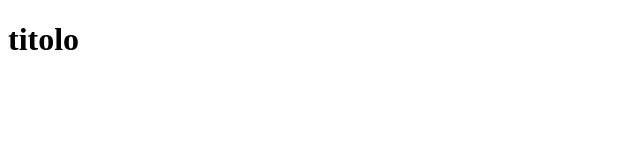
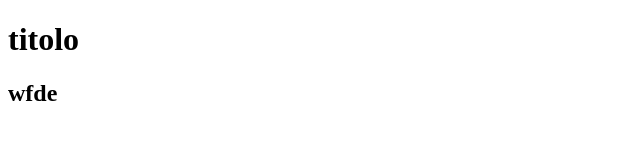
Before and after one commit to Paolo-dev-it/htmlcss-hello, a plain HTML site: page index.html in a window 1280 px wide. Shown: the full height of the page, 0-640 px from the left. Drawn offline with Linux system fonts and the light colour scheme.

Commit message:
ho inserito un sottotitolo

```diff
--- a/index.html
+++ b/index.html
@@ -8,5 +8,6 @@
 </head>
 <body>
     <h1>titolo</h1>
+    <h2>wfde</h2>
 </body>
 </html>
```
